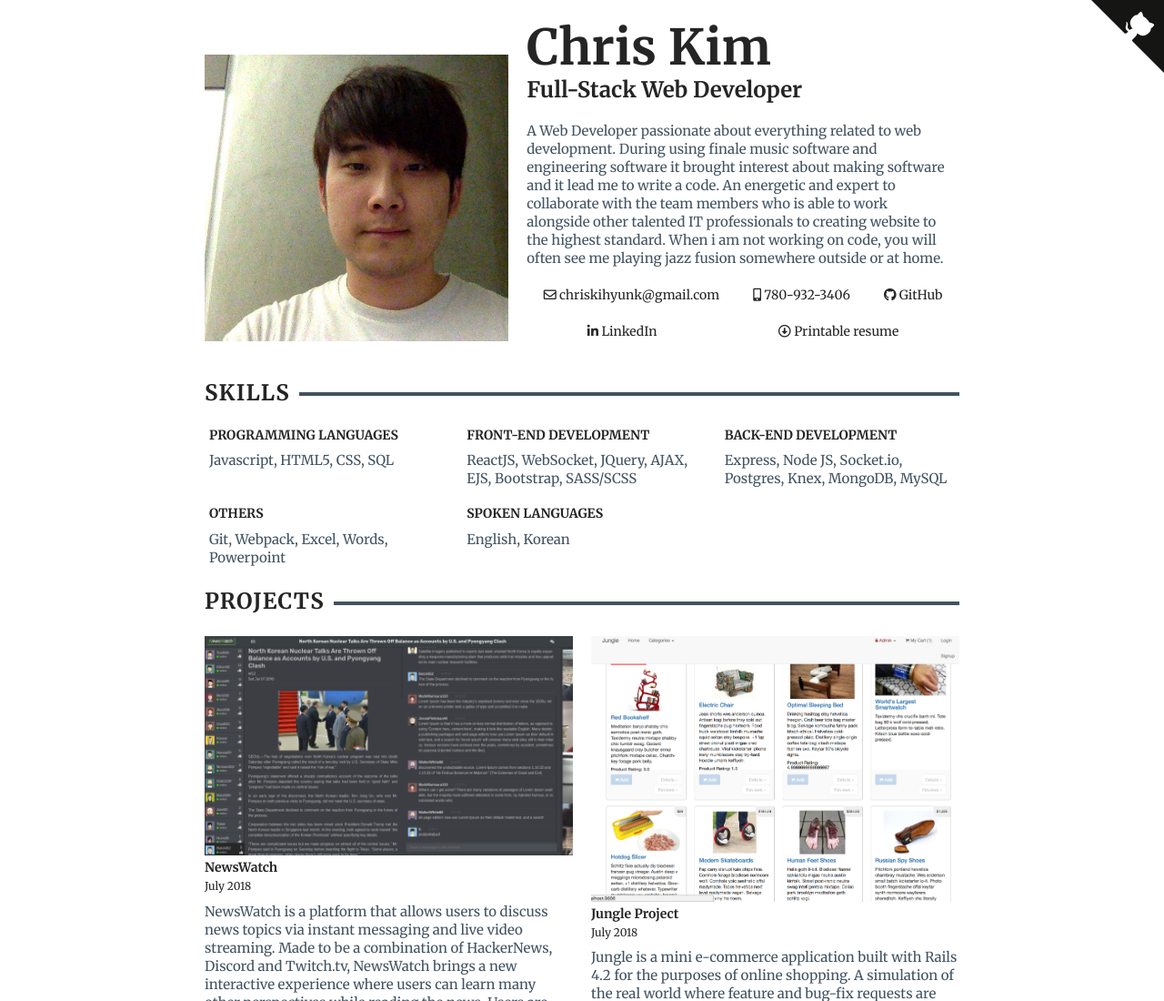
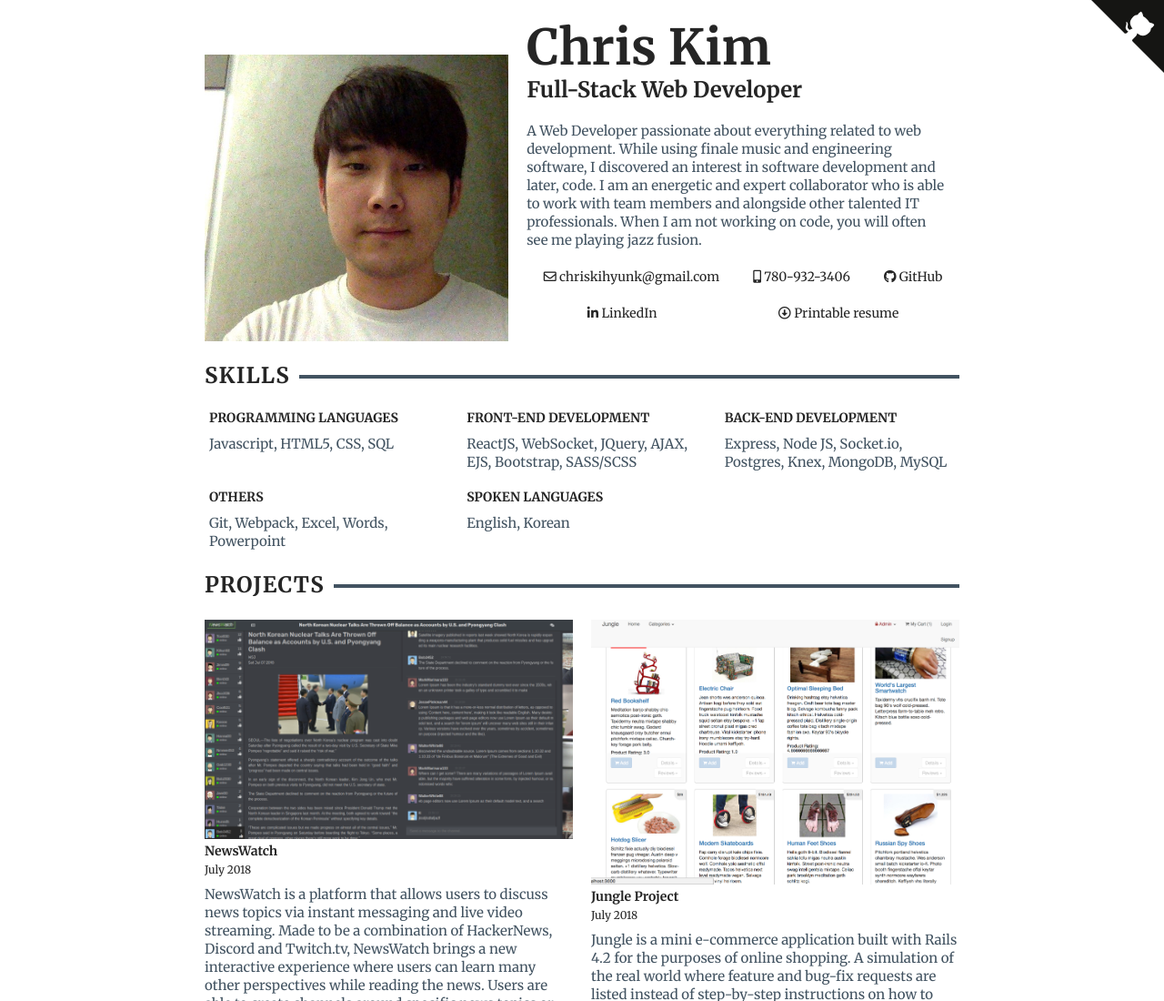
Before and after one commit to ginyeqm/ginyeqm.github.com, a plain HTML site: page index.html in a window 1280 px wide. Shown: the top 1100 px of the page at 91% size. Drawn offline with nearby package versions, Linux system fonts and the light colour scheme.

Commit message:
grammer change

```diff
--- a/index.html
+++ b/index.html
@@ -35,11 +35,7 @@
           <h1 class="main-name">Chris Kim</h1>
           <h3>Full-Stack Web Developer</h3>
 
-          <p class="summary-text">A Web Developer passionate about everything related to web development. During using finale music software and
-                engineering software it brought interest about making software and it lead me to write a code. An energetic and
-                expert to collaborate with the team members who is able to work alongside other talented IT professionals to
-                creating website to the highest standard. When i am not working on code, you will often see me playing jazz
-                fusion somewhere outside or at home.</p>
+          <p class="summary-text">A Web Developer passionate about everything related to web development. While using finale music and engineering software, I discovered an interest in software development and later, code. I am an energetic and expert collaborator who is able to work with team members and alongside other talented IT professionals. When I am not working on code, you will often see me playing jazz fusion.</p>
           <ul class="list-unstyled contact-list">
             <li>
               <a href="mailto:chriskihyunk@gmail.com"><i class="far fa-envelope"></i> chriskihyunk@gmail.com</a>
```
